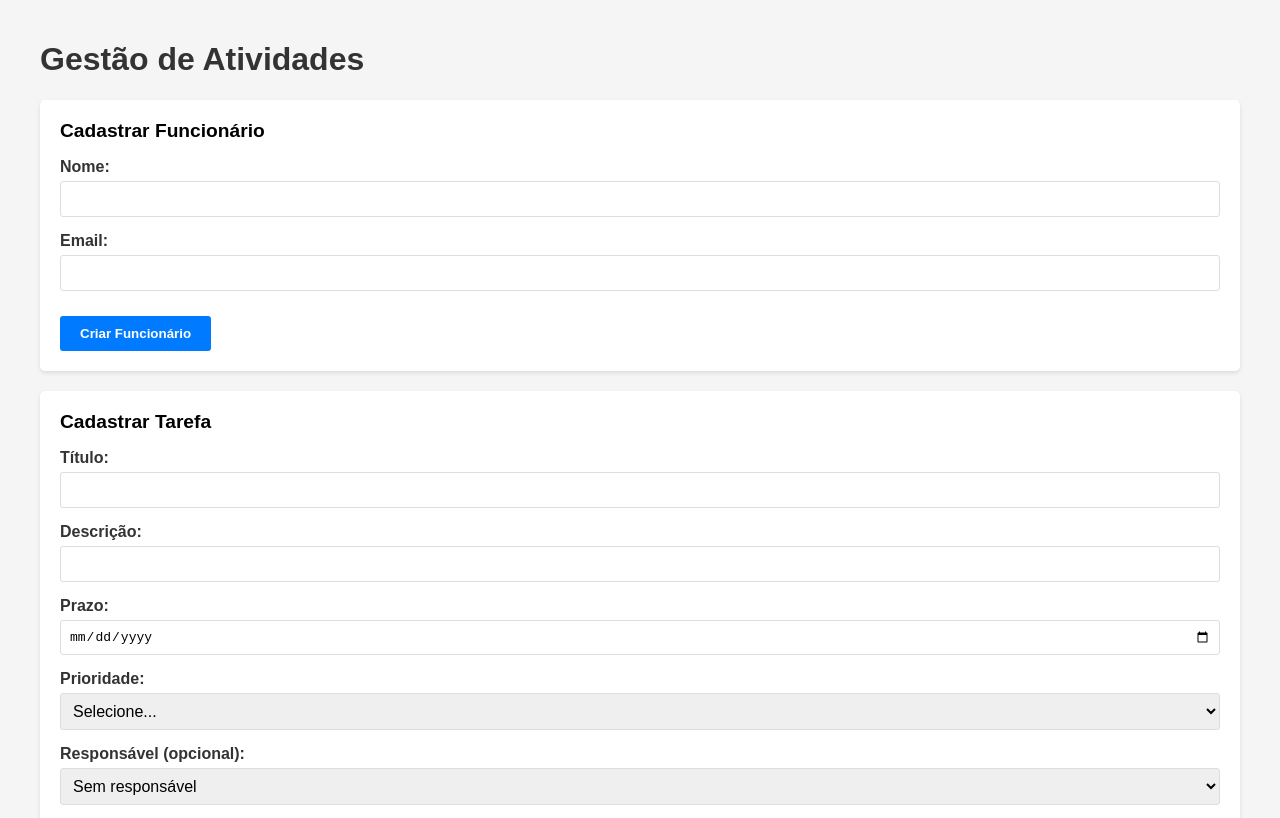
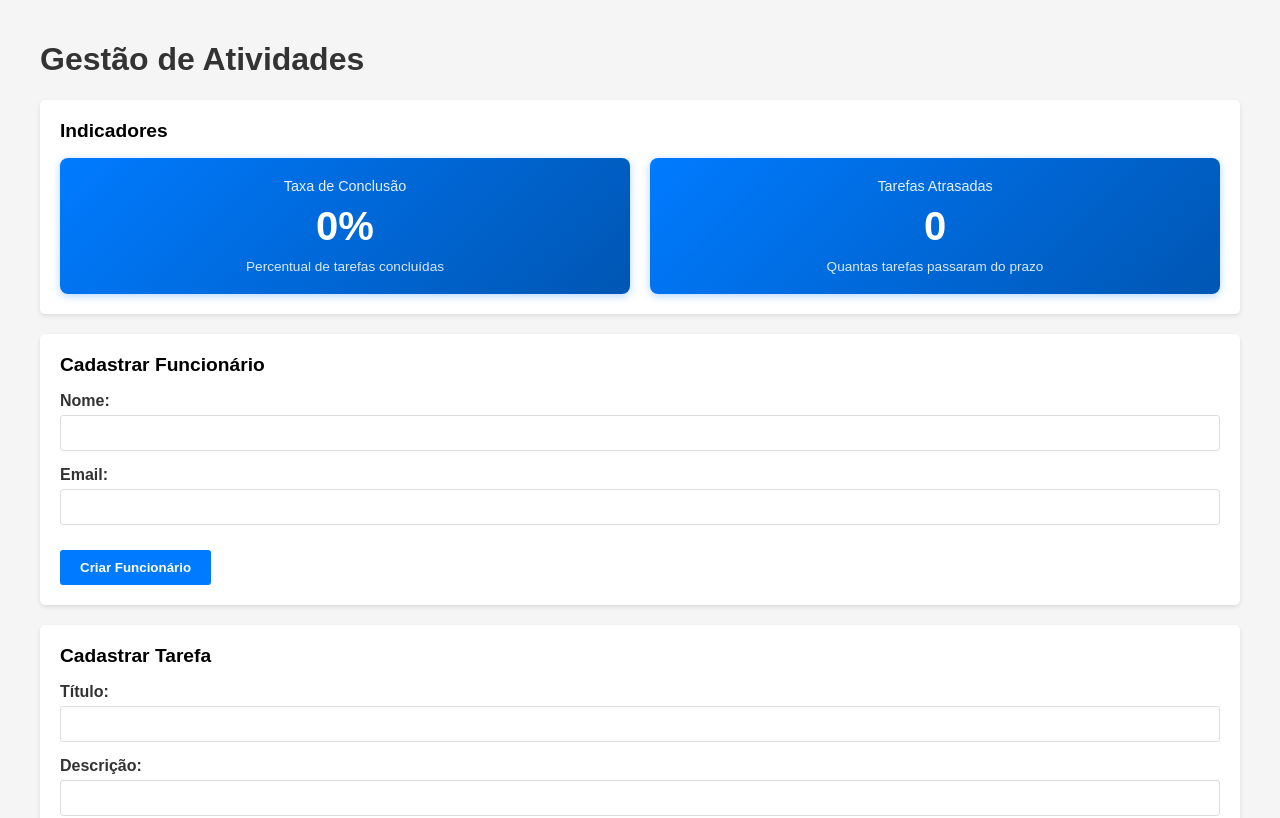
Before and after one commit to MarcosViniicius/desafio-tecnico-SeuBon-, a website: page public/index.html in a window 1280 px wide. Shown: the top 818 px of the page. Drawn offline with Linux system fonts and the light colour scheme; no server answers.

Commit message:
feat: adicionar 2 KPIs com indicadores visuais e atualizar README
- Add Taxa de Conclusão (%) KPI: shows percentage of completed tasks
- Add Tarefas Atrasadas KPI: shows count of overdue tasks
- Add KPI endpoint (/api/kpis) to calculate metrics
- Add visual KPI cards with blue gradient styling
- Update README with KPI justifications
- Document what was cut for the deadline
- Document what would be done with more time

KPIs help Ricardo see how the team is performing without needing to ask
people manually. These two metrics directly address his main pain points:
knowing who is working vs idle, and catching deadline issues before they explode.

```diff
--- a/public/index.html
+++ b/public/index.html
@@ -9,6 +9,23 @@
 <body>
   <div class="container">
     <h1>Gestão de Atividades</h1>
+
+    <!-- KPIs -->
+    <div class="kpis-section">
+      <h2>Indicadores</h2>
+      <div class="kpis-grid">
+        <div class="kpi-card">
+          <div class="kpi-label">Taxa de Conclusão</div>
+          <div class="kpi-value" id="kpiTaxaConclusao">0%</div>
+          <div class="kpi-description">Percentual de tarefas concluídas</div>
+        </div>
+        <div class="kpi-card">
+          <div class="kpi-label">Tarefas Atrasadas</div>
+          <div class="kpi-value" id="kpiAtrasadas">0</div>
+          <div class="kpi-description">Quantas tarefas passaram do prazo</div>
+        </div>
+      </div>
+    </div>
 
     <!-- Form Funcionário -->
     <div class="form-section">
@@ -169,8 +186,6 @@
     </div>
   </div>
 
-
-
-<script src="./script.js"></script>
+  <script src="./script.js"></script>
 </body>
 </html>
--- a/public/style.css
+++ b/public/style.css
@@ -176,3 +176,44 @@ th {
 .close:hover {
   color: #000;
 }
+
+.kpis-section {
+  background: white;
+  padding: 20px;
+  margin: 20px 0;
+  border-radius: 5px;
+  box-shadow: 0 2px 4px rgba(0,0,0,0.1);
+}
+
+.kpis-grid {
+  display: grid;
+  grid-template-columns: repeat(auto-fit, minmax(200px, 1fr));
+  gap: 20px;
+  margin-top: 15px;
+}
+
+.kpi-card {
+  background: linear-gradient(135deg, #007bff 0%, #0056b3 100%);
+  color: white;
+  padding: 20px;
+  border-radius: 8px;
+  text-align: center;
+  box-shadow: 0 2px 8px rgba(0,123,255,0.3);
+}
+
+.kpi-label {
+  font-size: 0.9em;
+  opacity: 0.9;
+  margin-bottom: 10px;
+}
+
+.kpi-value {
+  font-size: 2.5em;
+  font-weight: bold;
+  margin: 10px 0;
+}
+
+.kpi-description {
+  font-size: 0.85em;
+  opacity: 0.85;
+}
```
Also changed, not shown: src/api.ts (+21 -0 lines), README.md.
